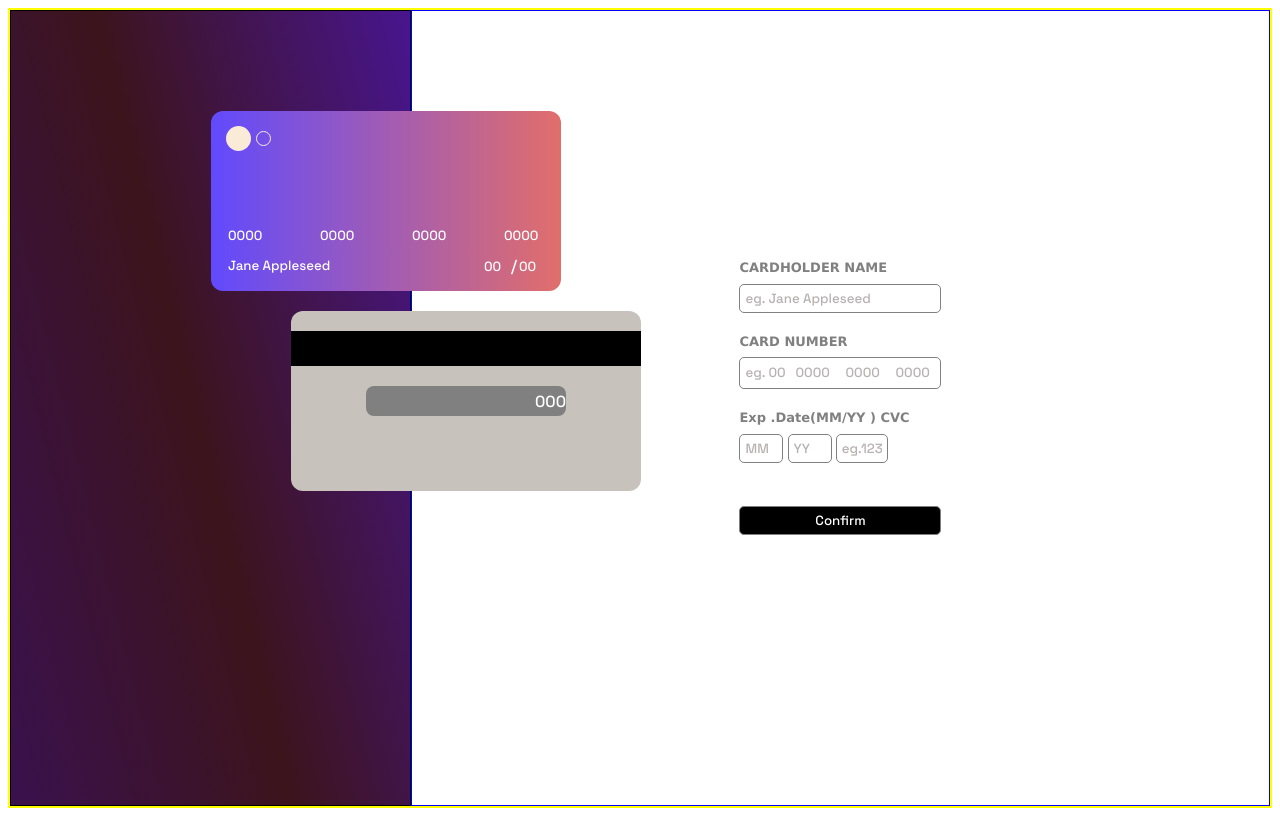
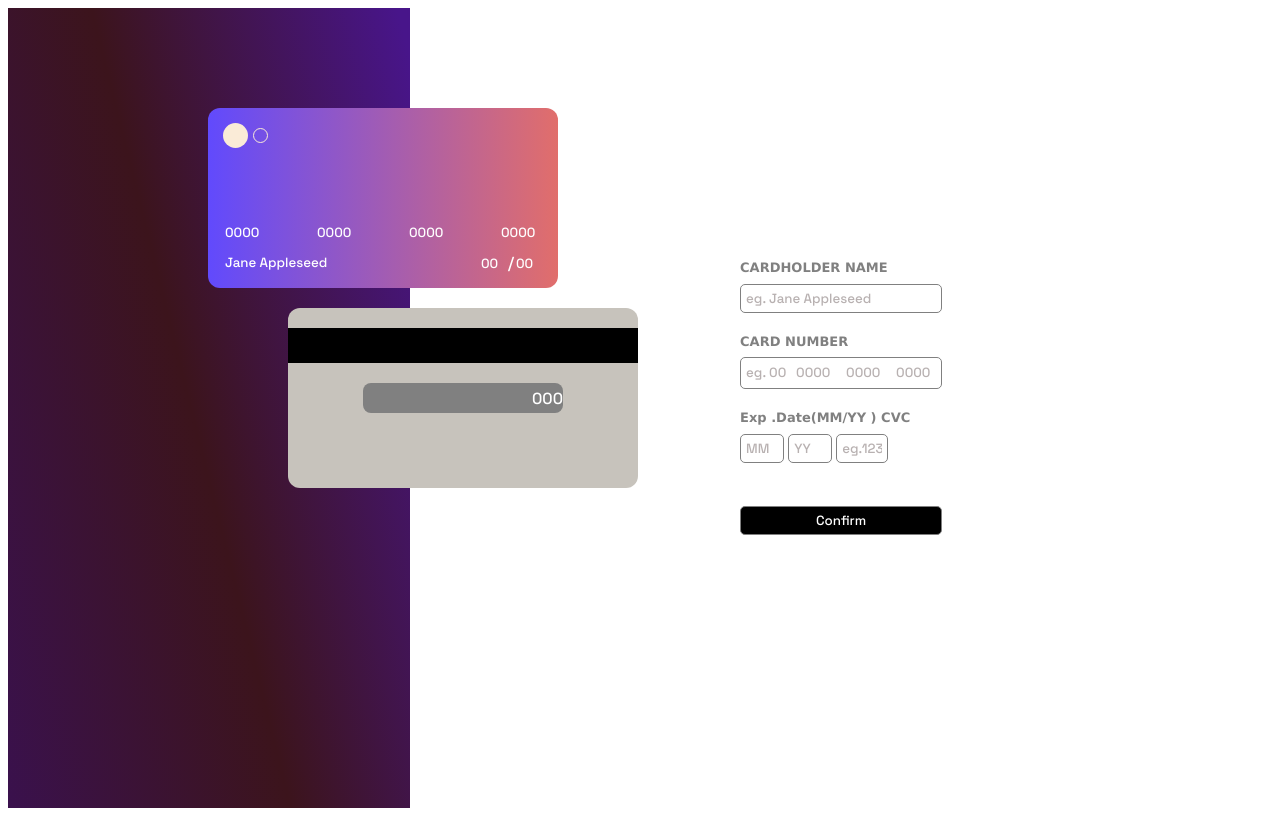
Before and after one commit to khushi0909/Interactive-Card-Details-Form-Main-Frontend-Mentor-Challenge-, a plain HTML site: page index.html in a window 1280 px wide. Drawn offline with Linux system fonts and the light colour scheme.

Commit message:
removed unneccesarry logs and border

```diff
--- a/style.css
+++ b/style.css
@@ -17,21 +17,18 @@
 
     display:flex;
     justify-content: center;
-    border: 2px solid yellow;
     min-height: 100vh;
     max-width: 100vw;
 
 }
 .backgroundbodypartion .section1{
     width: 35%;
-        border:1px solid black;
         background: rgb(58,17,77);
         background: linear-gradient(76deg, rgba(58,17,77,1) 0%, rgba(60,20,28,1) 47%, rgba(72,21,138,1) 98%);
 position:relative;
 }
 .backgroundbodypartion .section2{
     width: 75%;
-    border:1px solid blue;
     display: flex;
     justify-content:center;
     align-items: center;
@@ -39,7 +36,6 @@ position:relative;
 }
 .backgroundbodypartion .section3{
     width: 75%;
-    border:1px solid blue;
     display: flex;
     justify-content:center;
     align-items: center;
@@ -331,7 +327,6 @@ transform: translate(25px,100px);
     .backgroundbodypartion  .section2{
         width: 50%;
         max-width: 50%;
-        border: 5px solid red;
     }
    .backgroundbodypartion .section1{
         width: 40%;
```
